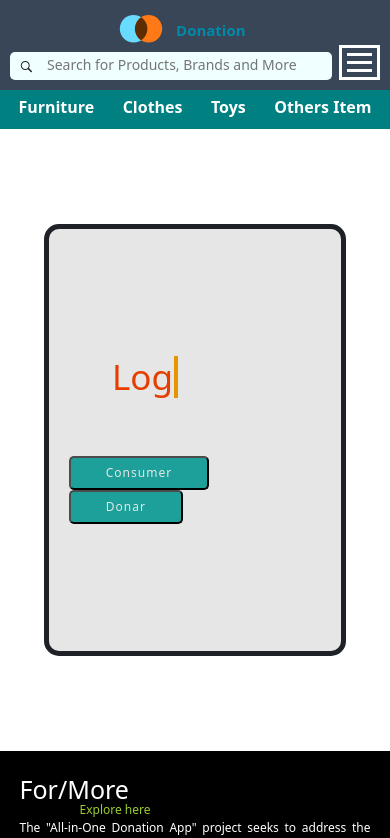
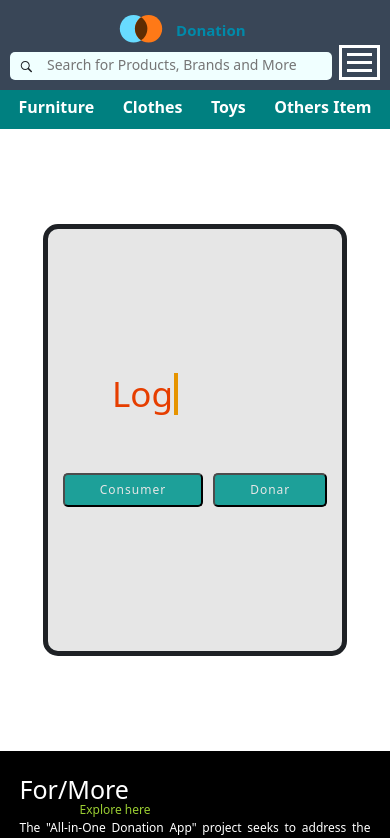
Before and after one commit to kunal59428/All-in-One, a React (Create React App) app: page /login in a window 390 px wide. Shown: the top 838 px of the page. Built offline with nearby package versions, Linux system fonts and the light colour scheme.

Commit message:
consume css fix

```diff
--- a/src/pages/Consumer/Consumer/consum.css
+++ b/src/pages/Consumer/Consumer/consum.css
@@ -33,8 +33,8 @@
 
   @media screen and (max-width:500px) {
     .login {
-      max-width: 75%;
-      padding: 10px 15px;
+      max-width: 85%;
+      padding: 10px 10px;
     }
     .login button {
       padding:  6px 35px;
```
